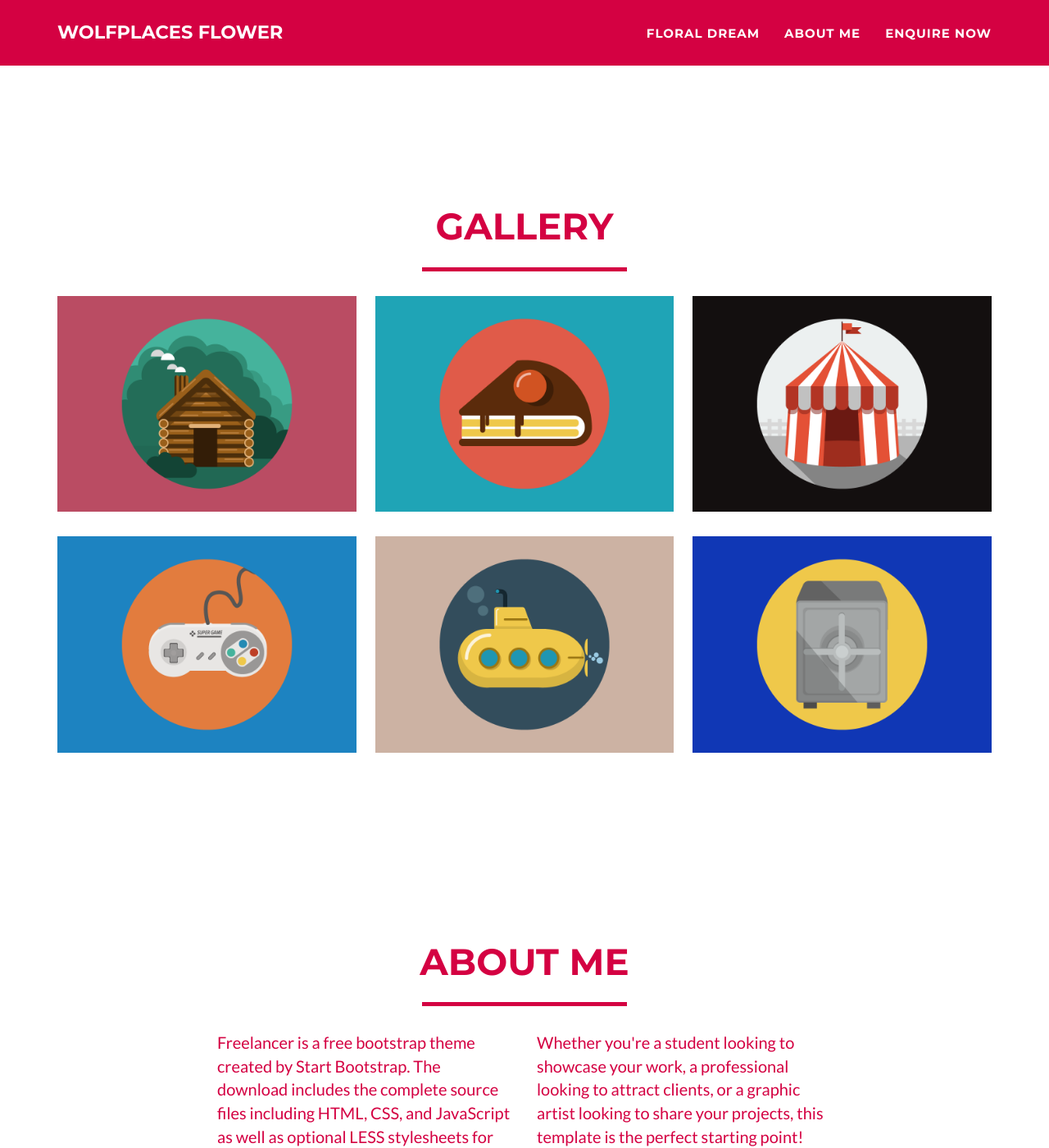
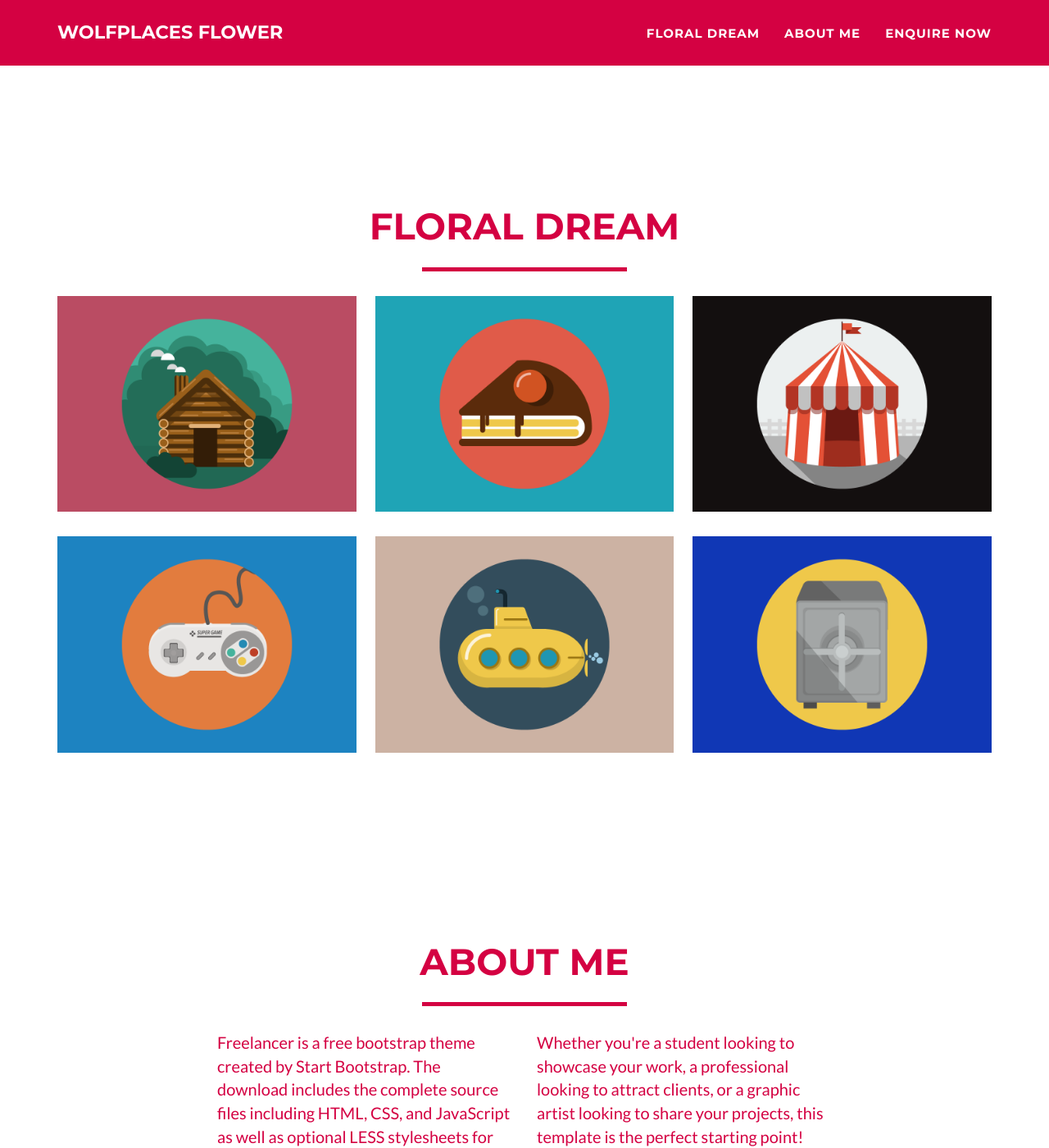
Before and after one commit to wolfplaces/wolfplaces-flower.github.io, a Jekyll site: the page built from _posts/2014-07-18-project-1.markdown, in a window 1280 px wide and 1400 px high, scrolled down 608 px. Shown: the whole window at 82% size. Built offline with Jekyll 4.4.1, drawn with Linux system fonts in a browser that asks for light colours.

Commit message:
update content

```diff
--- a/_includes/contact_static.html
+++ b/_includes/contact_static.html
@@ -42,7 +42,7 @@
           <div id="success"></div>
           <div class="row">
             <div class="form-group col-xs-12">
-              <button type="submit" class="btn btn-success btn-lg">Send</button>
+              <button type="submit" class="btn btn-lg btn-outline">Send</button>
             </div>
           </div>
         </form>
--- a/_includes/css/main.css
+++ b/_includes/css/main.css
@@ -403,6 +403,7 @@ footer .footer-below {
     text-align: center;
     font-size: 20px;
     line-height: 45px;
+    color: #fff;
 }
 
 .btn:focus,
--- a/_includes/portfolio_grid.html
+++ b/_includes/portfolio_grid.html
@@ -3,7 +3,7 @@
   <div class="container portfolio-flex-grid">
     <div class="row">
       <div class="col-lg-12 text-center">
-        <h2>Gallery</h2>
+        <h2>Floral dream</h2>
         <hr class="star-primary">
       </div>
     </div>
```
